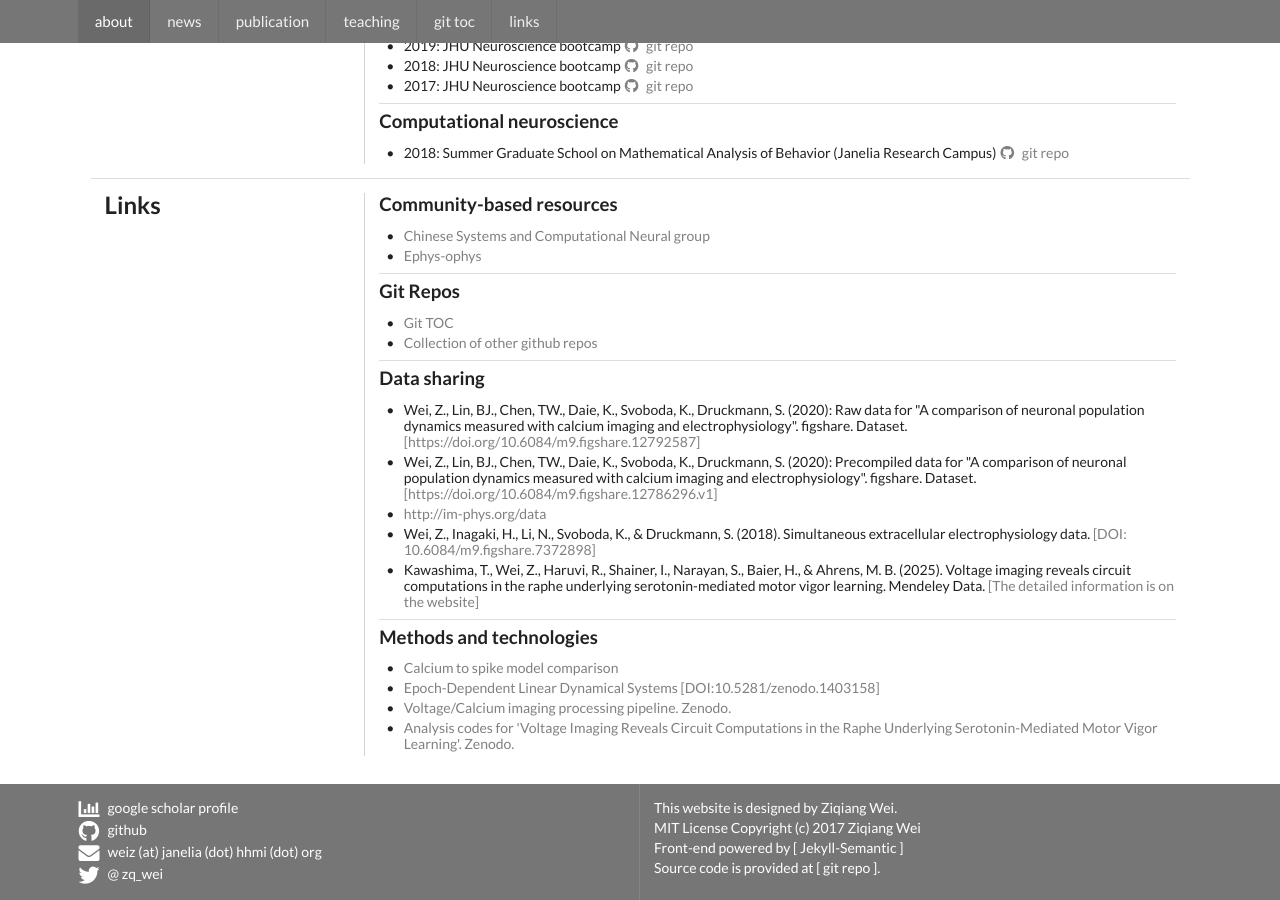
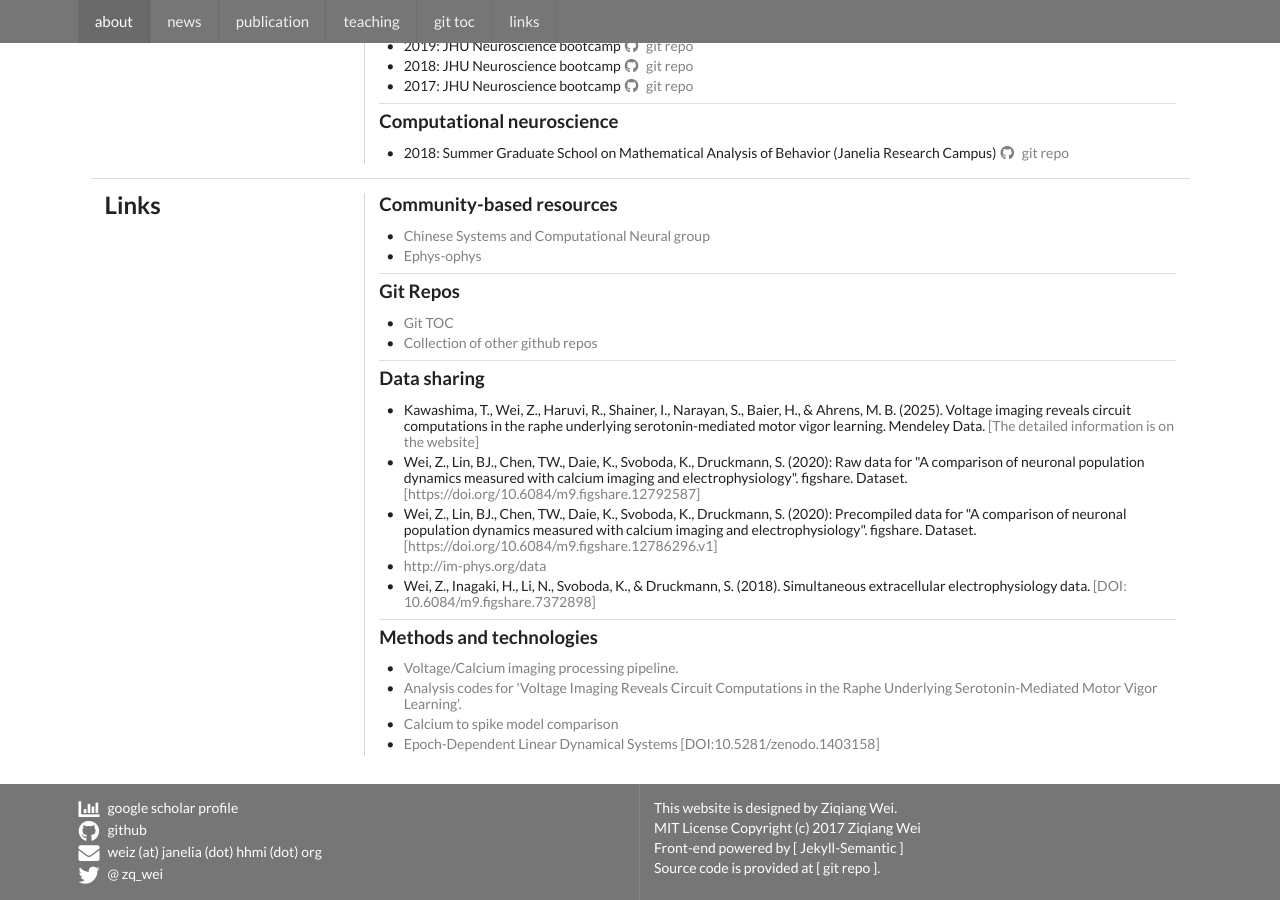
Before and after one commit to zqwei/zqwei.github.io, a Jekyll site: the page built from index.html, in a window 1280 px wide and 900 px high, scrolled down 1988 px. Built offline with Jekyll 4.4.1, drawn with Linux system fonts in a browser that asks for light colours; some of the changed lines change nothing that is shown.

Commit message:
Update links.yml to refine data sharing resources
Removed duplicate entry for voltage imaging data and added new resources for analysis codes.

```diff
--- a/_data/links.yml
+++ b/_data/links.yml
@@ -13,6 +13,10 @@
         url: /useful_repo_links.html
   - title: Data sharing
     items:
+      - description: Kawashima, T., Wei, Z., Haruvi, R., Shainer, I., Narayan, S., Baier, H., & Ahrens, M. B. (2025). Voltage imaging reveals circuit computations in the raphe underlying serotonin-mediated motor vigor learning. Mendeley Data.
+        resources:
+          - label: The detailed information is on the website
+            url: https://data.mendeley.com/datasets/3nn5t35j8s/1
       - description: 'Wei, Z., Lin, BJ., Chen, TW., Daie, K., Svoboda, K., Druckmann, S. (2020): Raw data for "A comparison of neuronal population dynamics measured with calcium imaging and electrophysiology". figshare. Dataset.'
         resources:
           - label: https://doi.org/10.6084/m9.figshare.12792587
@@ -27,12 +31,12 @@
         resources:
           - label: 'DOI: 10.6084/m9.figshare.7372898'
             url: https://figshare.com/articles/Simultaneous_extracellular_electrophysiology_data/7372898
-      - description: Kawashima, T., Wei, Z., Haruvi, R., Shainer, I., Narayan, S., Baier, H., & Ahrens, M. B. (2025). Voltage imaging reveals circuit computations in the raphe underlying serotonin-mediated motor vigor learning. Mendeley Data.
-        resources:
-          - label: The detailed information is on the website
-            url: https://data.mendeley.com/datasets/3nn5t35j8s/1
   - title: Methods and technologies
     items:
+      - title: Voltage/Calcium imaging processing pipeline.
+        url: https://doi.org/10.5281/zenodo.15293026
+      - title: "Analysis codes for 'Voltage Imaging Reveals Circuit Computations in the Raphe Underlying Serotonin-Mediated Motor Vigor Learning'."
+        url: https://doi.org/10.5281/zenodo.15293043
       - title: Calcium to spike model comparison
         url: https://github.com/zqwei/Ca-Imaging-Deconv-List
       - title: Epoch-Dependent Linear Dynamical Systems
@@ -40,7 +44,3 @@
         resources:
           - label: 'DOI:10.5281/zenodo.1403158'
             url: https://doi.org/10.5281/zenodo.1403158
-      - title: Voltage/Calcium imaging processing pipeline. Zenodo.
-        url: https://doi.org/10.5281/zenodo.15293026
-      - title: "Analysis codes for 'Voltage Imaging Reveals Circuit Computations in the Raphe Underlying Serotonin-Mediated Motor Vigor Learning'. Zenodo."
-        url: https://doi.org/10.5281/zenodo.15293043
```
